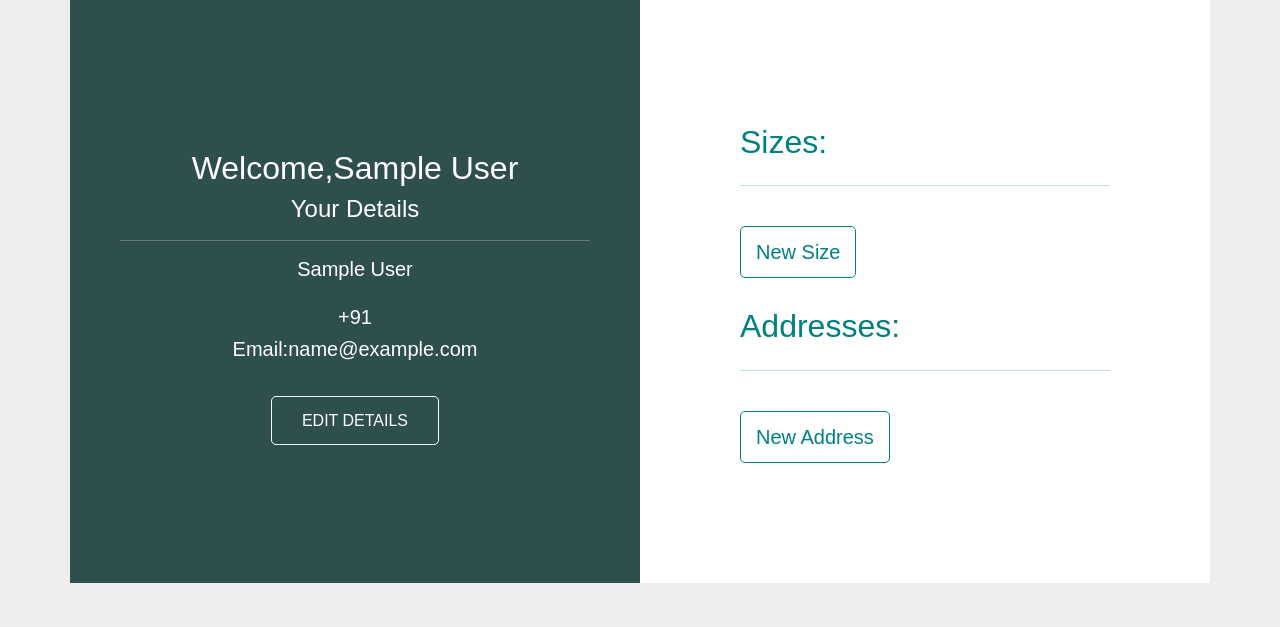
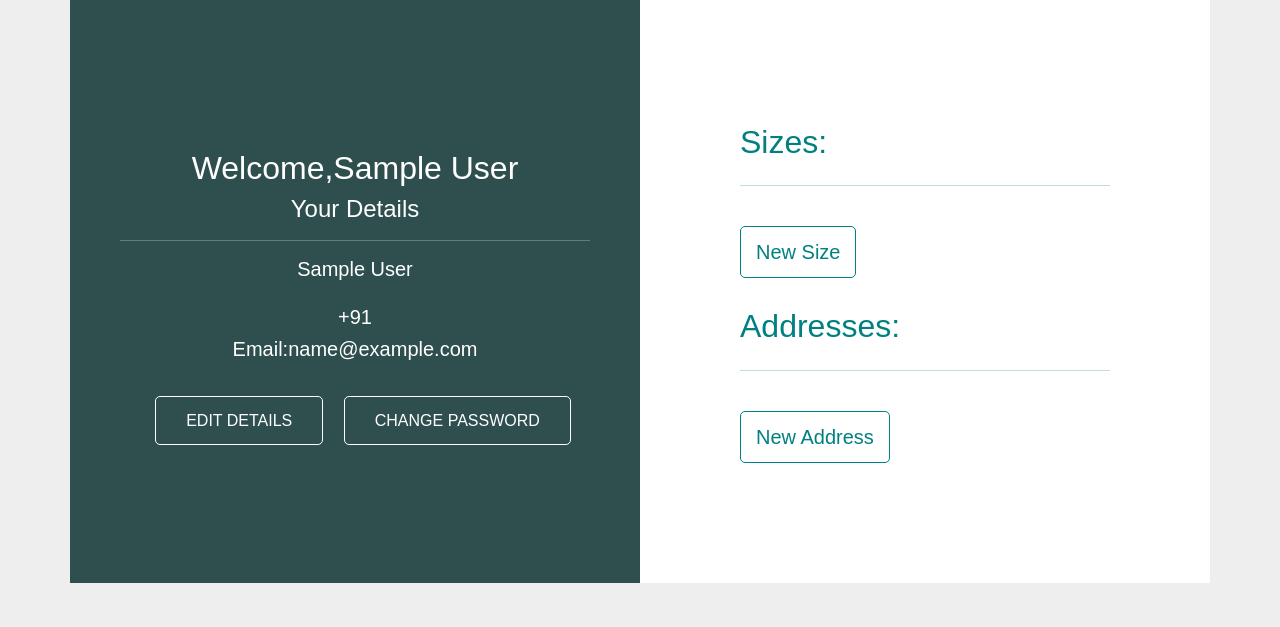
Before and after one commit to Arunendrasingh/Active-Sastre-WebApp, a Django app: page /profile in a window 1280 px wide. Shown: the part 525-1152 px from the top of the page. Run offline with Django 3.2, Linux system fonts and the light colour scheme; the visitor is signed in with stand-in values (Sample User, id 1); data comes from the database, SQL or seed files in the repository; data that the repository does not hold is empty; some libraries are stand-ins or nearby versions; some web fonts are replaced.

Commit message:
You can chnage your password after login

```diff
--- a/Templates/profile.html
+++ b/Templates/profile.html
@@ -19,7 +19,8 @@
                 <h6 class="fs-5 mb-4">{{get_user.first_name}}  {{get_user.last_name}}</h6>
                 <h6 class="fs-5">+91 {{get_profile.phone}}</h6>
                 <h6 class="fs-5 mb-5">Email:{{get_user.email}}</h6>
-                <a href="#" data-bs-toggle="modal" data-bs-target="#Detail">Edit Details</a>
+                <a href="#" class="m-3" data-bs-toggle="modal" data-bs-target="#Detail">Edit Details</a>
+                <a href="#" data-bs-toggle="modal" data-bs-target="#password">Change Password</a>
 
             </div>
             <div class="col-sm-6 pro-dtls" style="z-index: 0;">
@@ -50,7 +51,7 @@
     <!-- Modals Start -->
 
     <!-- User Details -->
-    <div class="modal pro-dtls fade" id="Detail" data-bs-backdrop="static" data-bs-keyboard="false" tabindex="-1" aria-labelledby="DetailLabel" aria-hidden="true">
+    <div class="modal pro-dtls fade" id="Detail" data-bs-backdrop="static" data-bs-keyboard="false" tabindex="-1" aria-labelledby="passwordLabel" aria-hidden="true">
         <div class="modal-dialog">
             <div class="modal-content">
                 <div class="modal-header">
@@ -68,6 +69,32 @@
                         <input class="form-control my-2" type="email" name="email" id="Email" value="{{get_user.email}}">
                         <label for="Tel">Mobile Number</label>
                         <input class="form-control my-2" type="tel" name="mobile" id="Tel" value="{{get_profile.phone}}">
+                    </div>
+                    <div class="modal-footer">
+                        <button type="submit" class="btn btn-primary" data-bs-dismiss="modal">Save
+                            Changes</button>
+                        <button type="button" class="btn btn-danger" data-bs-dismiss="modal" aria-label="Close">Cancel</button>
+                    </div>
+                </form>
+            </div>
+        </div>
+    </div>
+    <div class="modal pro-dtls fade" id="password" data-bs-backdrop="static" data-bs-keyboard="false" tabindex="-1" aria-labelledby="DetailLabel" aria-hidden="true">
+        <div class="modal-dialog">
+            <div class="modal-content">
+                <div class="modal-header">
+                    <h5 class="modal-title" id="DetailLabel">Details</h5>
+                    <button type="submit" class="btn-close" data-bs-dismiss="modal" aria-label="Close"></button>
+                </div>
+                <form action="change_password/{{get_user.id}}" method="POST">
+                    {% csrf_token %}
+                    <div class="modal-body">
+                        <label for="FName">Old Password</label>
+                        <input class="form-control my-2" type="password" required name="oldpassword" id="oldpassword" >
+                        <label for="LName">New Password</label>
+                        <input class="form-control my-2" type="text" required name="newpassword" id="newpassword" >
+                        <label for="Email">Confirm New Password</label>
+                        <input class="form-control my-2" type="text" required name="conpassword" id="conpassword">
                     </div>
                     <div class="modal-footer">
                         <button type="submit" class="btn btn-primary" data-bs-dismiss="modal">Save
--- a/main_app/urls.py
+++ b/main_app/urls.py
@@ -18,6 +18,7 @@ urlpatterns = [
     path("add_to_wishlist/<int:p_id>", views.add_to_wishlist, name="Wishlist"),
     path("add_size", views.add_size, name="add_size"),
     path("delete_from/<int:w_id>", views.delete_from_wishlist, name="Wishlist"),
+    path("change_password/<int:u_id>", views.change_password, name="change_password"),
     path("delete/<int:r_id>/<int:o_id>", views.delete_feedback, name="delete_feedback"),
     path("wishlist", views.wishlist, name="Wishlist"),
     path("contact", views.contact, name="Contact Us"),
--- a/main_app/views.py
+++ b/main_app/views.py
@@ -1032,3 +1032,26 @@ def delete_feedback(request, r_id, o_id):
     order_obj.save()
     messages.info(request, "Your Feedback is Deleted Successfully!")
     return redirect(request.META.get("HTTP_REFERER"))
+
+
+@login_required(login_url="/login")
+def change_password(request, u_id):
+    if request.method == "POST":
+        user = auth.authenticate(
+            id=u_id,
+            username=request.user.username,
+            password=request.POST["oldpassword"],
+        )
+        if user is not None:
+            user_obj = User.objects.filter(id=u_id)[0]
+            if request.POST["newpassword"] == request.POST["conpassword"]:
+                user_obj.set_password(request.POST["newpassword"])
+                user_obj.save()
+                messages.info(request, "Password is changed successfully!")
+                return redirect("/profile")
+            else:
+                messages.info(request, "Both password is not same")
+                return redirect("/profile")
+        else:
+            messages.info(request, "Invalid Old Password!")
+            return redirect("/profile")
```
